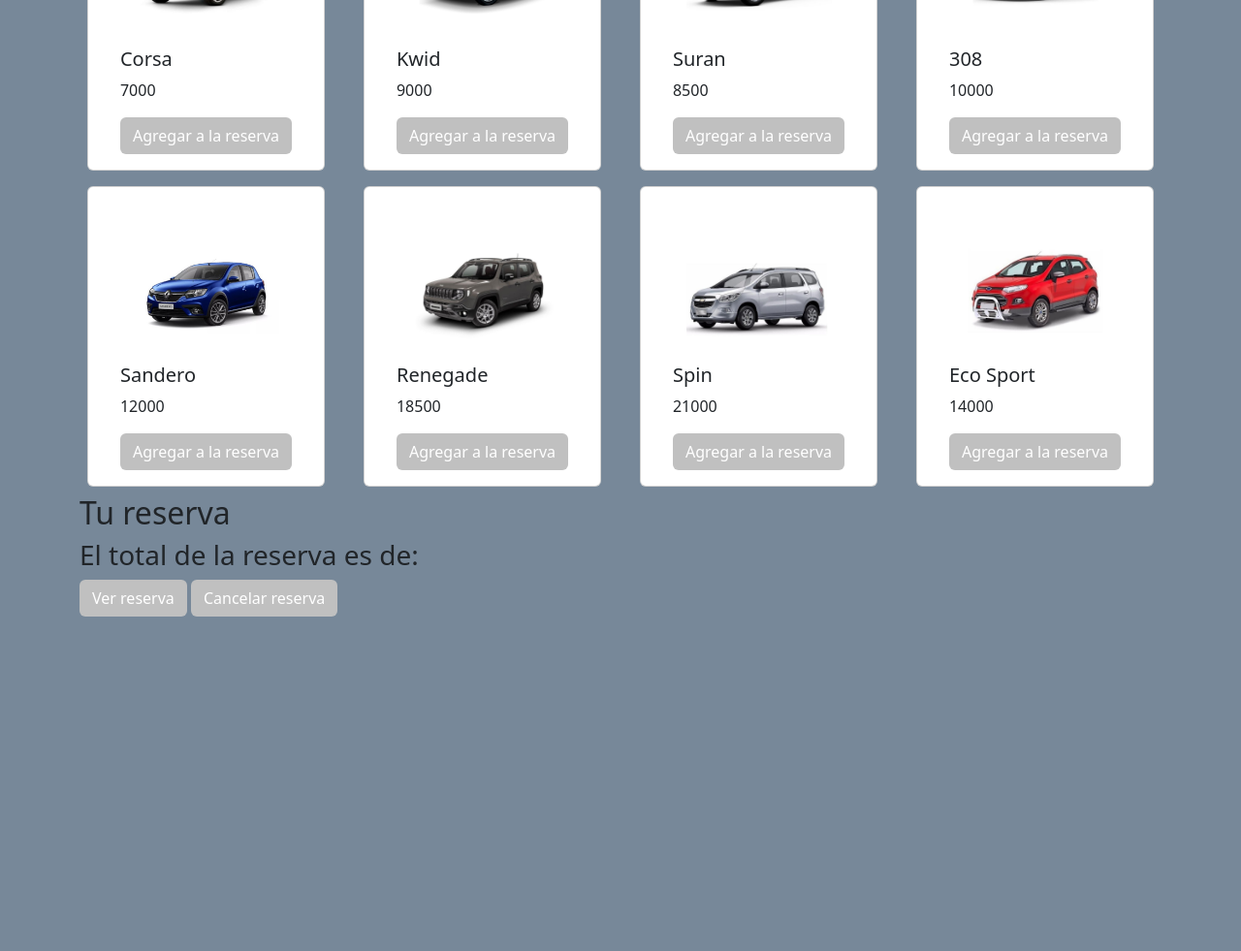
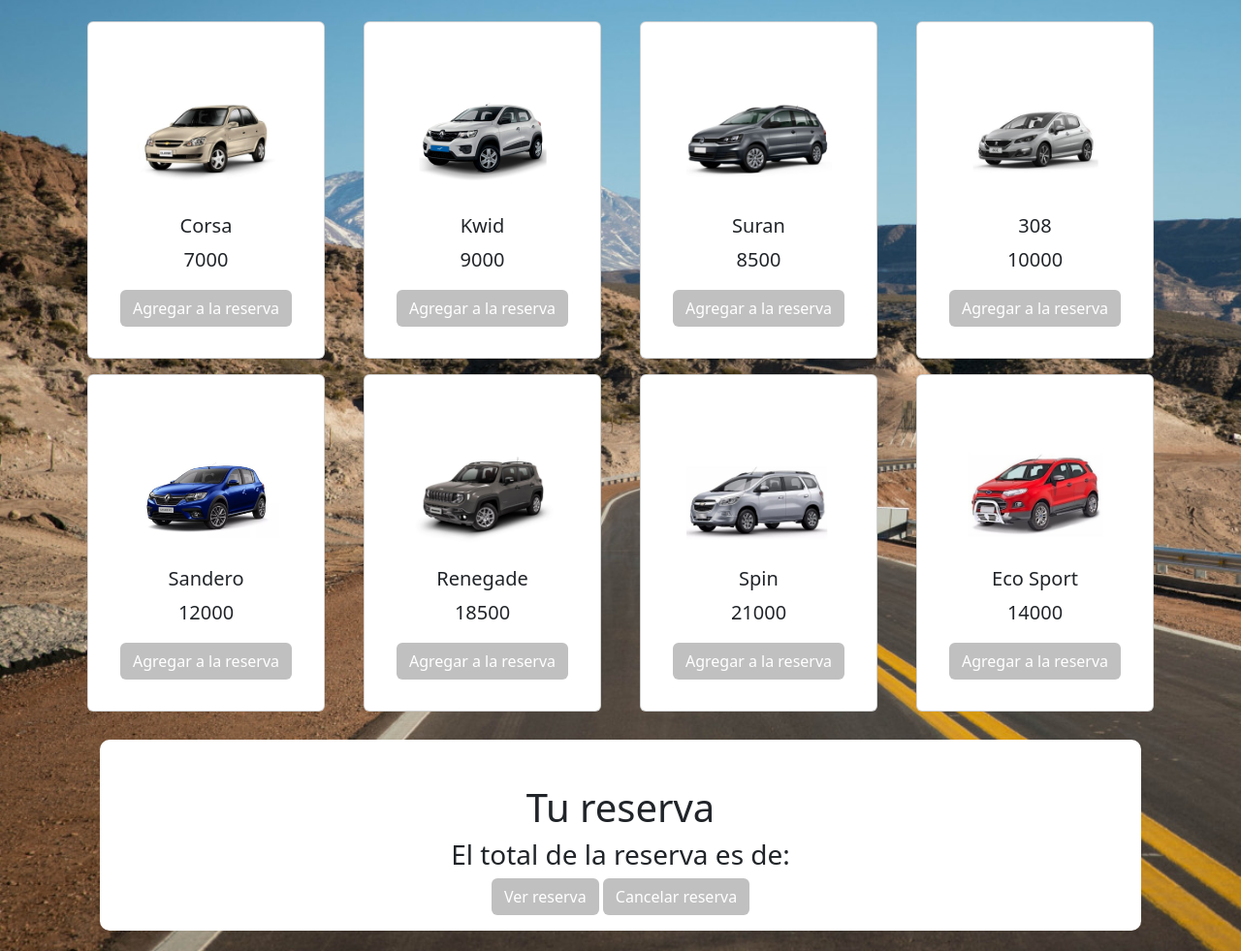
Before and after one commit to AgustinaToriglia/Pre-Entrega-3, a plain HTML site: page index.html in a window 1280 px wide. Shown: the part 223-1204 px from the top of the page at 97% size. Before the commit the page ends 859 px from the top, so only its background shows below. Drawn offline with nearby package versions, Linux system fonts and the light colour scheme; some packages are replaced by stand-ins of ours; a script that the page names is missing.

Commit message:
correcciones

```diff
--- a/css/estilo.css
+++ b/css/estilo.css
@@ -9,7 +9,14 @@
     display: flex;
     align-items: center;
     margin: 0.5rem;
-    padding: 1rem;
+    padding: 2rem;
+}
+
+.info h5,
+p {
+    text-align: center;
+    font-size: 20px;
+
 }
 
 .colorBoton {
@@ -18,14 +25,38 @@
 }
 
 .colorBoton:hover {
-    background-color: gray ;
+    background-color: gray;
     color: white;
 }
 
 .container {
-    background-color: lightslategray;
+    background-image: url(../img/background.jpeg);
+    background-size: cover;
+}
+
+.container h1 {
+    margin-top: 30px;
+    font-size: 80px;
+}
+
+.container h2 {
+    margin-top: 30px;
+    font-size: 40px;
 }
 
 .text-center {
     color: white;
 }
+
+.booking {
+    text-align: center;
+    justify-content: center;
+    background-color: white;
+    border-radius: 10px;
+    padding: 1rem;
+    margin: 1.3rem;
+}
+
+#contenedorCarrito.row {
+    justify-content: center;
+}
--- a/index.html
+++ b/index.html
@@ -17,16 +17,17 @@
 
 <body class="container">
     <h1 class="text-center">MENDOTRAVEL</h1>
+    <h2 class="text-center">Nuestros vehículos</h2>
     <hr>
     <div id="vehicleContainer" class="row"></div>
 
     <!-- RESERVA -->
-
+<div class="booking">
     <h2>Tu reserva</h2>
     <h3>El total de la reserva es de: <span id="total"></span> </h3>
     <button class="btn colorBoton" id="verCarrito">Ver reserva</button>
     <button class="btn colorBoton" id="vaciarCarrito">Cancelar reserva</button>
-
+</div>
     <div id="contenedorCarrito" class="row"></div>
 
     <script type="text/javascript" src="https://cdn.jsdelivr.net/npm/toastify-js"></script>
--- a/main.js
+++ b/main.js
@@ -23,7 +23,7 @@
         card.innerHTML = `
                         <div class ="card">
                             <img src = "${vehicles.imgUrl}" class = "card-img-top imgProductos" alt = "${vehicles.name}">
-                            <div>
+                            <div class="info">
                                 <h5> ${vehicles.name} </h5>
                                 <p> ${vehicles.price} </p>
                                 <button class = "btn colorBoton" id="boton${vehicles.id}" > Agregar a la reserva</button>
@@ -87,7 +87,7 @@
         card.innerHTML = `
                         <div class ="card">
                             <img src = "${vehicles.imgUrl}" class = "card-img-top imgProductos" alt = "${vehicles.name}">
-                            <div>
+                            <div class="info">
                                 <h5> ${vehicles.name} </h5>
                                 <p> ${vehicles.price} </p>
                                 <button class = "btn colorBoton" id="restar${vehicles.id}" > - </button>
@@ -145,17 +145,14 @@
     total.innerHTML = `Total: $${totalCompra}`;
 }
 
+const vaciarCarrito = document.getElementById("vaciarCarrito");
+const eliminarTodoElCarrito = () => {
+    carrito = [];
+    localStorage.setItem("carrito", JSON.stringify(carrito));
+    localStorage.setItem("mostrarCarrito", false);
+    mostrarCarrito();
+}
 
-
-const vaciarCarrito = document.getElementById("vaciarCarrito");
-
-
-const eliminarTodoElCarrito = () => {
-    localStorage.setItem("carrito", []);
-    localStorage.setItem("mostrarCarrito", false);
-    carrito = [];
-
-    mostrarCarrito();
     vaciarCarrito.addEventListener("click", () => {
         Swal.fire({
             title: "¿Seguro que quieres vaciar el carrito?",
@@ -173,10 +170,8 @@
                         title: "Carrito Vacio",
                         icon: "success",
                         confirmButtonText: "Aceptar",
-
-                        background: "green",
+                        background: "lightslategray",
                     })
                 }
             })
     })
-}
```
Also changed, not shown: img/background.jpeg (added).
